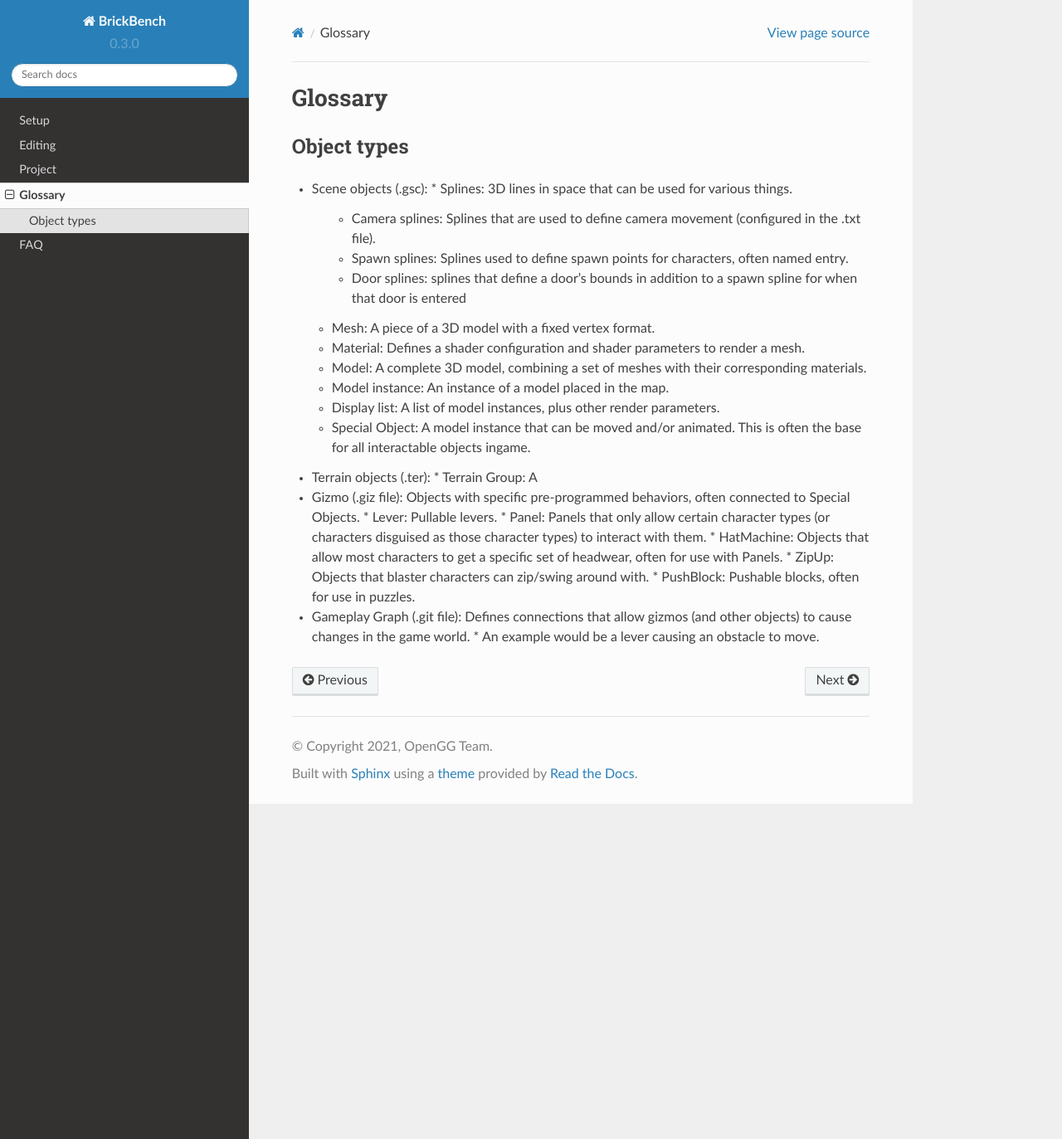
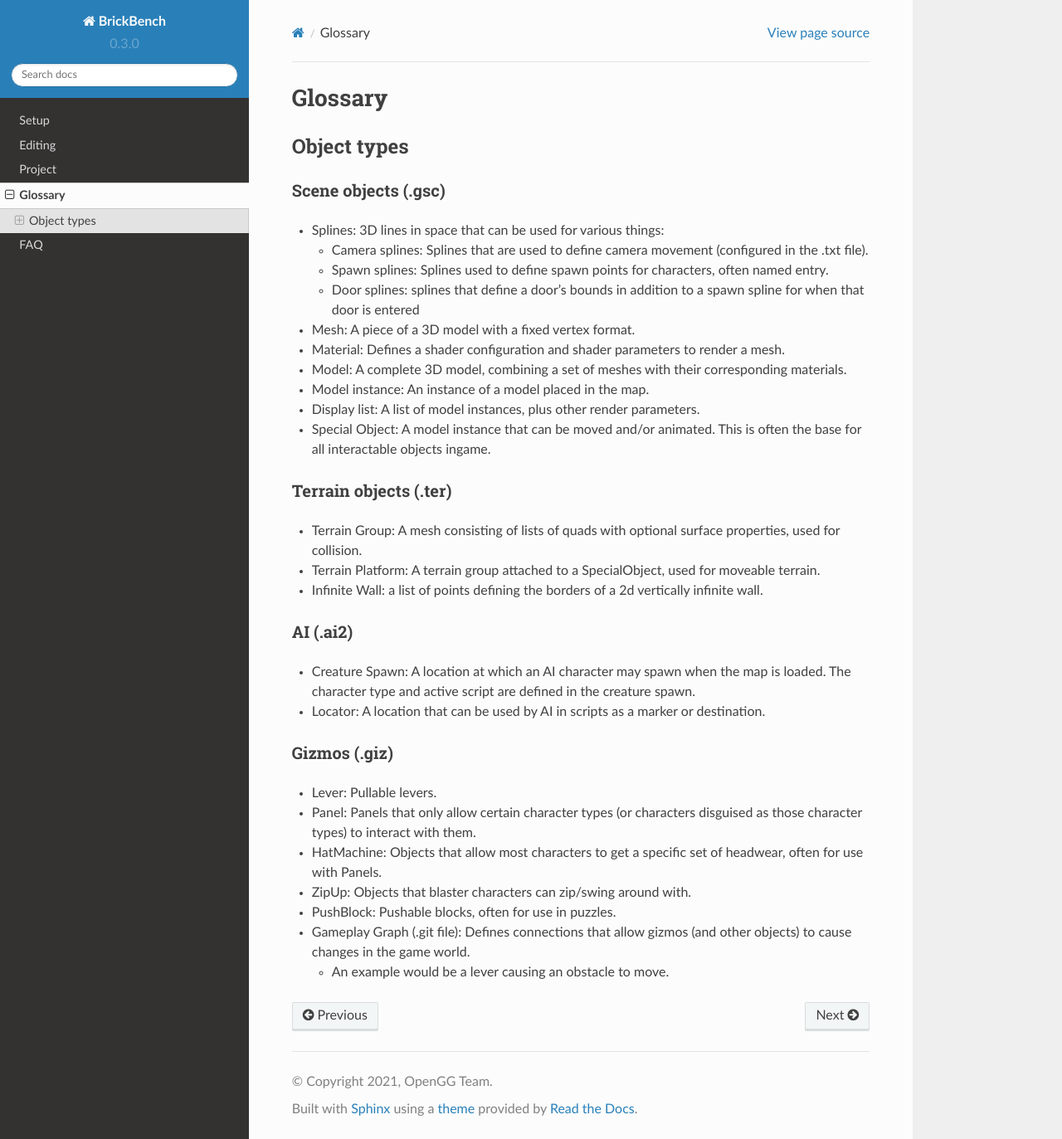
Before and after one commit to BrickBench/brickbench-docs, a Sphinx documentation site: the page built from docs/source/glossary.rst, in a window 1280 px wide and 1373 px high. Shown: the whole window at 83% size. Built offline with Sphinx 7.4.7 and the Read the Docs theme 2.0.0, drawn with Linux system fonts in a browser that asks for light colours.

Commit message:
Glossary

```diff
--- a/docs/source/glossary.rst
+++ b/docs/source/glossary.rst
@@ -2,28 +2,54 @@ Glossary
 #########
 
 Object types
--------------
-* Scene objects (.gsc):
-  * Splines: 3D lines in space that can be used for various things.
-    * Camera splines: Splines that are used to define camera movement (configured in the .txt file).
-    * Spawn splines: Splines used to define spawn points for characters, often named entry.
-    * Door splines: splines that define a door's bounds in addition to a spawn spline for when that door is entered
-  * Mesh: A piece of a 3D model with a fixed vertex format.
-  * Material: Defines a shader configuration and shader parameters to render a mesh.
-  * Model: A complete 3D model, combining a set of meshes with their corresponding materials.
-  * Model instance: An instance of a model placed in the map.
-  * Display list: A list of model instances, plus other render parameters.
-  * Special Object: A model instance that can be moved and/or animated. This is often the base for all interactable objects ingame.
+=============
+Scene objects (.gsc)
+--------------------
+* Splines: 3D lines in space that can be used for various things:
 
-* Terrain objects (.ter):
-  * Terrain Group: A
+  * Camera splines: Splines that are used to define camera movement (configured in the .txt file).
+  * Spawn splines: Splines used to define spawn points for characters, often named entry.
+  * Door splines: splines that define a door's bounds in addition to a spawn spline for when that door is entered
 
-* Gizmo (.giz file): Objects with specific pre-programmed behaviors, often connected to Special Objects.
-  * Lever: Pullable levers.
-  * Panel: Panels that only allow certain character types (or characters disguised as those character types) to interact with them.
-  * HatMachine: Objects that allow most characters to get a specific set of headwear, often for use with Panels.
-  * ZipUp: Objects that blaster characters can zip/swing around with.
-  * PushBlock: Pushable blocks, often for use in puzzles.
+* Mesh: A piece of a 3D model with a fixed vertex format.
+
+* Material: Defines a shader configuration and shader parameters to render a mesh.
+
+* Model: A complete 3D model, combining a set of meshes with their corresponding materials.
+
+* Model instance: An instance of a model placed in the map.
+
+* Display list: A list of model instances, plus other render parameters.
+
+* Special Object: A model instance that can be moved and/or animated. This is often the base for all interactable objects ingame.
+
+Terrain objects (.ter)
+-----------------------
+* Terrain Group: A mesh consisting of lists of quads with optional surface properties, used for collision.
+
+* Terrain Platform: A terrain group attached to a SpecialObject, used for moveable terrain.
+
+* Infinite Wall: a list of points defining the borders of a 2d vertically infinite wall.
+
+AI (.ai2)
+---------
+* Creature Spawn: A location at which an AI character may spawn when the map is loaded. The
+  character type and active script are defined in the creature spawn.
+
+* Locator: A location that can be used by AI in scripts as a marker or destination.
+
+Gizmos (.giz)
+---------------
+* Lever: Pullable levers.
+
+* Panel: Panels that only allow certain character types (or characters disguised as those character types) to interact with them.
+
+* HatMachine: Objects that allow most characters to get a specific set of headwear, often for use with Panels.
+
+* ZipUp: Objects that blaster characters can zip/swing around with.
+
+* PushBlock: Pushable blocks, often for use in puzzles.
 
 * Gameplay Graph (.git file): Defines connections that allow gizmos (and other objects) to cause changes in the game world.
+
   * An example would be a lever causing an obstacle to move.
```
